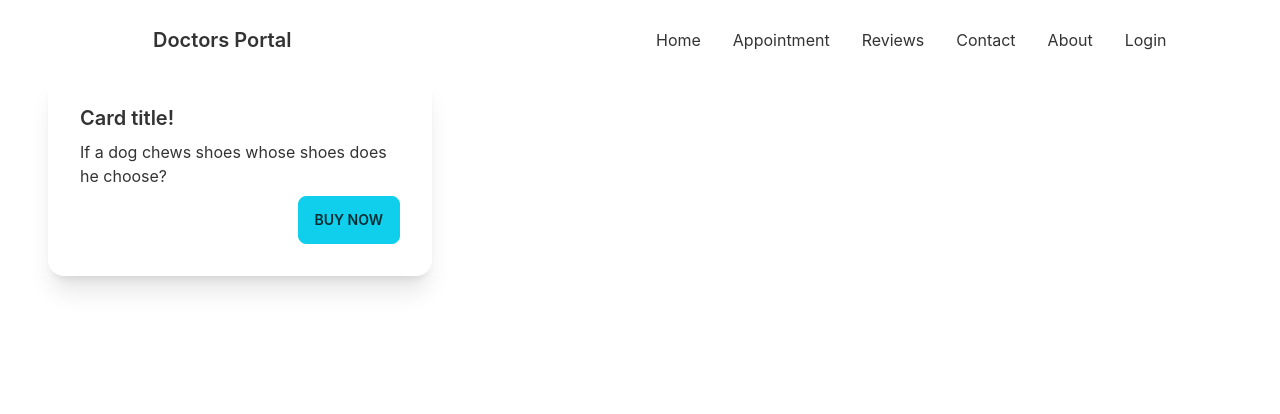
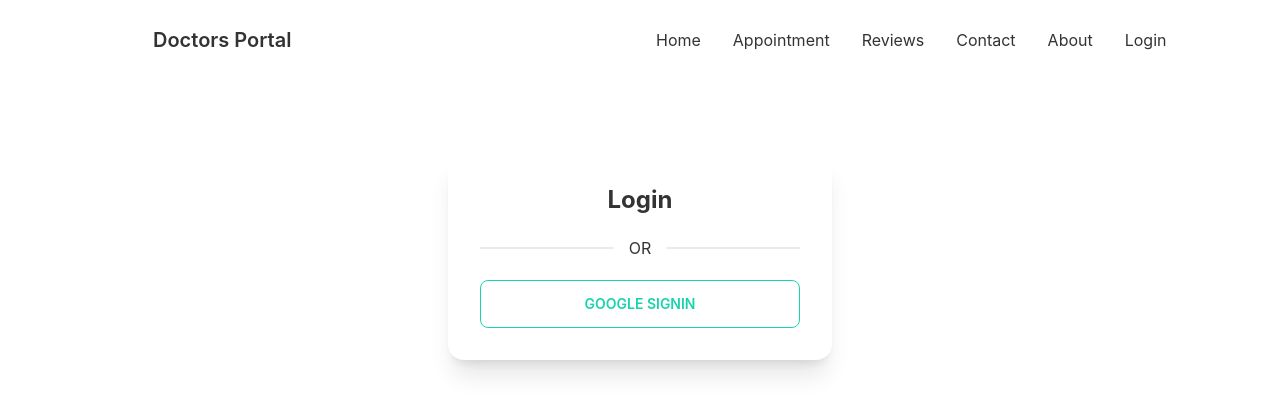
Before and after one commit to MD-Jubayer-Khan/doctors-portal-client-side, a React (Create React App) app: page /login in a window 1280 px wide. Shown: the top 414 px of the page. Built offline with nearby package versions, Linux system fonts and the light colour scheme; no server answers.

Commit message:
add google signin authentication method

```diff
--- a/src/Pages/Login/Login.js
+++ b/src/Pages/Login/Login.js
@@ -1,19 +1,29 @@
 import React from 'react';
+import auth from '../../firebase.init'
+import { useSignInWithGoogle } from 'react-firebase-hooks/auth';
 
 const Login = () => {
+    const [signInWithGoogle, user] = useSignInWithGoogle(auth)
+
+    if(user){
+        console.log(user);
+    }
+
     return (
-        <div>
-           <div class="card w-96 bg-base-100 shadow-xl">
-              <div class="card-body">
-                <h2 class="card-title">Card title!</h2>
-                <p>If a dog chews shoes whose shoes does he choose?</p>
-                <div class="card-actions justify-end">
-                  <button class="btn btn-primary">Buy Now</button>
-                </div>
+        <div className=' flex justify-center items-center mt-20'>
+           <div className="card w-96 bg-base-100 shadow-xl">
+              <div className="card-body">
+                <h2 className="text-center text-2xl font-bold">Login</h2>
+
+                <div className="divider">OR</div>
+                <button
+                onClick={()=> signInWithGoogle()}
+                 className="btn btn-outline btn-secondary"
+                 >Google signIn</button>
               </div>
             </div>
         </div>
     );
 };
 
-export default Login;<h2>This is login</h2>
+export default Login;
```
Also changed, not shown: src/firebase.init.js (renamed from firebase.init.js).
